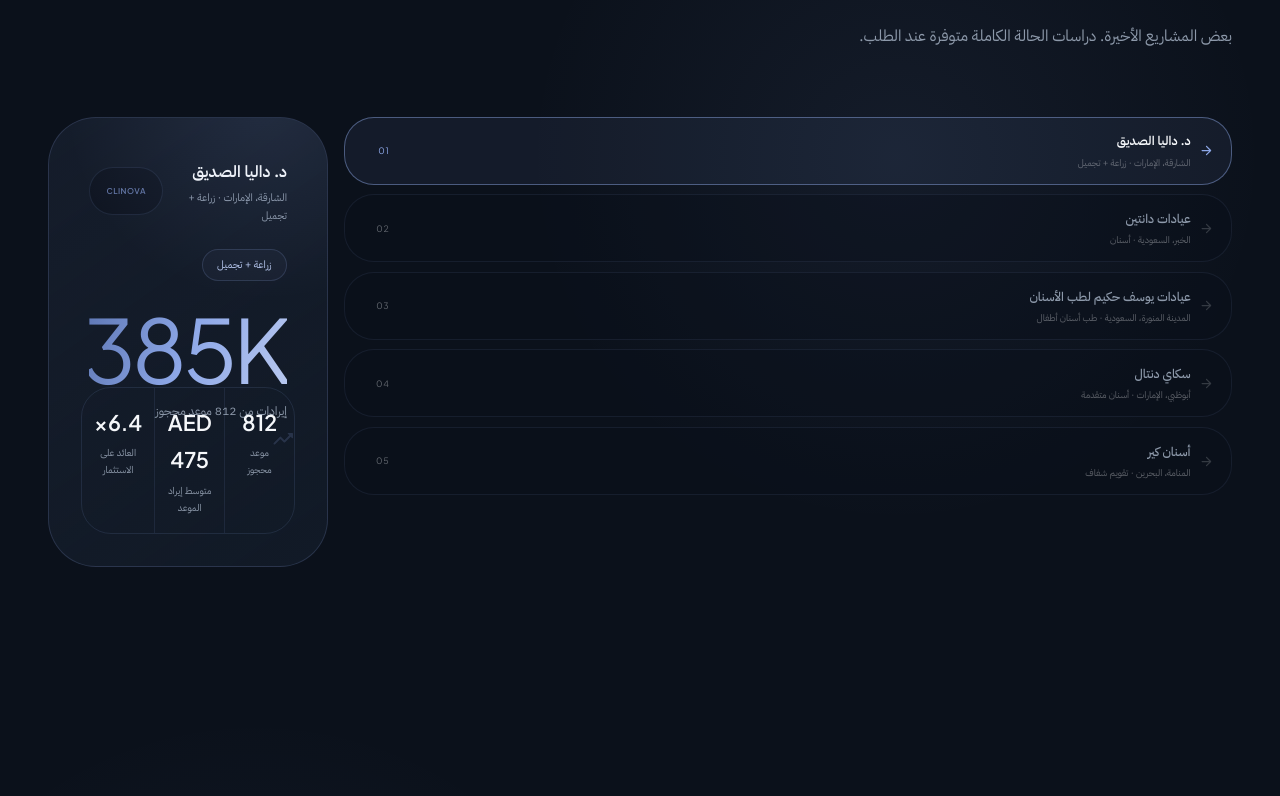
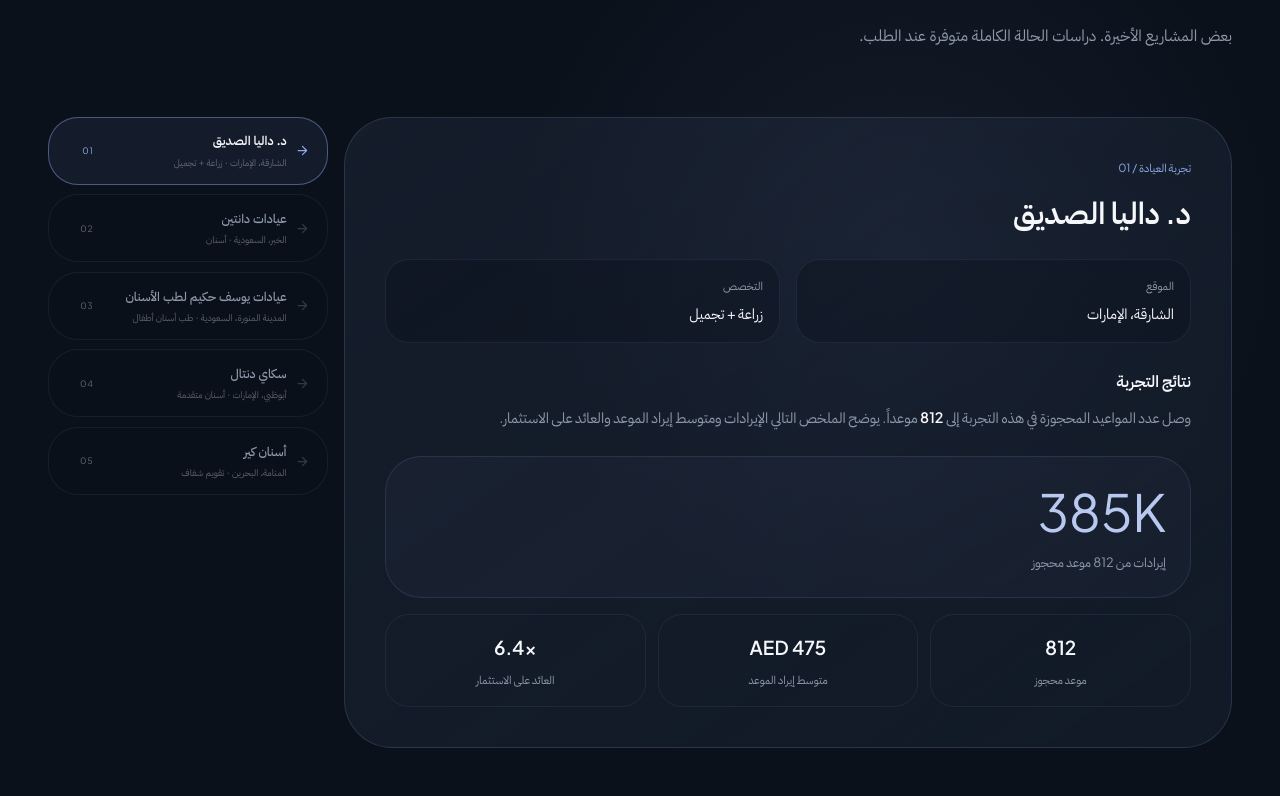
Before and after one commit to ibraham7/clinova, a React (Vite) app: page / in a window 1280 px wide. Shown: the part 7164-7960 px from the top of the page. Built offline with nearby package versions, Linux system fonts and the light colour scheme.

Commit message:
Expand clinic case study details and prepare challenge and solution content

```diff
--- a/src/components/CaseStudiesSection/CaseStudiesSection.tsx
+++ b/src/components/CaseStudiesSection/CaseStudiesSection.tsx
@@ -7,7 +7,6 @@ import {
 } from "@mui/material";
 
 import ArrowBackRoundedIcon from "@mui/icons-material/ArrowBackRounded";
-import TrendingUpRoundedIcon from "@mui/icons-material/TrendingUpRounded";
 
 type CaseStudy = {
     id: string;
@@ -17,6 +16,8 @@ type CaseStudy = {
     specialty: string;
     result: string;
     resultLabel: string;
+    challenge?: string;
+    solution?: string;
     stats: {
         value: string;
         label: string;
@@ -550,359 +551,169 @@ function CaseItem({
    RESULT CARD
 ========================================= */
 
-function ResultCard({
-    caseStudy,
-}: {
-    caseStudy: CaseStudy;
-}) {
+function ResultCard({ caseStudy }: { caseStudy: CaseStudy }) {
+    const bookedAppointments = caseStudy.stats.find(
+        (stat) => stat.label === "موعد محجوز",
+    );
+
     return (
         <Box
+            component="article"
+            aria-label={`تجربة ${caseStudy.name}`}
             sx={{
-                position: "relative",
-
-                minHeight: {
-                    xs: 420,
-                    md: 450,
-                },
-
-                p: {
-                    xs: 3,
-                    sm: 4,
-                    md: 5,
-                },
-
+                order: { xs: 1, lg: 2 },
+                minWidth: 0,
+                p: { xs: 3, sm: 4, md: 5 },
                 borderRadius: 4,
-
-                border:
-                    "1px solid rgba(142,168,232,0.18)",
-
+                border: "1px solid rgba(142,168,232,0.18)",
                 background:
                     "linear-gradient(145deg, rgba(142,168,232,0.08), rgba(21,31,45,0.65))",
-
-                overflow: "hidden",
-
-                direction: "rtl",
-
-                transition:
-                    "border-color 0.3s ease",
-
-                "&::before": {
-                    content: '""',
-
-                    position: "absolute",
-
-                    width: 420,
-                    height: 420,
-
-                    right: -150,
-                    top: -230,
-
-                    borderRadius: "50%",
-
-                    background:
-                        "radial-gradient(circle, rgba(142,168,232,0.12), transparent 68%)",
-
-                    pointerEvents: "none",
-                },
-            }}
-        >
-            {/* =================================
-                HEADER
-            ================================== */}
-
-            <Stack
-                sx={{
-                    flexDirection: "row",
-
-                    alignItems: "center",
-
-                    justifyContent:
-                        "space-between",
-
                 direction: "rtl",
             }}
         >
-                <Box>
             <Typography
                 sx={{
-                            fontFamily:
-                                '"IBM Plex Sans Arabic", sans-serif',
-
-                            fontSize: "1rem",
-
+                    color: "primary.main",
+                    fontSize: "0.7rem",
+                    mb: 1.5,
+                }}
+            >
+                تجربة العيادة / {caseStudy.number}
+            </Typography>
+            <Typography
+                component="h3"
+                sx={{
+                    fontSize: { xs: "1.5rem", md: "1.9rem" },
                     fontWeight: 600,
-
+                    lineHeight: 1.5,
                     color: "text.primary",
                 }}
             >
                 {caseStudy.name}
             </Typography>
 
-                    <Typography
+            <Box
                 sx={{
-                            mt: 0.4,
-
-                            fontFamily:
-                                '"IBM Plex Sans Arabic", sans-serif',
-
-                            fontSize: "0.65rem",
-
-                            color: "text.secondary",
+                    display: "grid",
+                    gridTemplateColumns: { xs: "1fr", sm: "1fr 1fr" },
+                    gap: 2,
+                    my: 3,
                 }}
             >
-                        {caseStudy.location} ·{" "}
-                        {caseStudy.specialty}
+                {[
+                    { label: "الموقع", value: caseStudy.location },
+                    { label: "التخصص", value: caseStudy.specialty },
+                ].map((item) => (
+                    <Box
+                        key={item.label}
+                        sx={{
+                            p: 2,
+                            borderRadius: 2,
+                            backgroundColor: "rgba(11,17,27,0.35)",
+                            border: "1px solid rgba(142,168,232,0.10)",
+                        }}
+                    >
+                        <Typography sx={{ color: "text.secondary", fontSize: "0.7rem", mb: 0.7 }}>
+                            {item.label}
+                        </Typography>
+                        <Typography sx={{ color: "text.primary", fontSize: "0.9rem" }}>
+                            {item.value}
                         </Typography>
                     </Box>
+                ))}
+            </Box>
 
-                {/* Mini logo */}
-                <Box
-                    sx={{
-                        width: 76,
-                        height: 48,
-
-                        display: "flex",
-
-                        alignItems: "center",
-                        justifyContent: "center",
-
-                        borderRadius: 2,
-
-                        border:
-                            "1px solid rgba(142,168,232,0.12)",
-
-                        backgroundColor:
-                            "rgba(11,17,27,0.4)",
-                    }}
-                >
-                    <Typography
-                        sx={{
-                            fontFamily:
-                                '"Plus Jakarta Sans", sans-serif',
-
-                            fontSize: "0.5rem",
-
-                            fontWeight: 600,
-
-                            color:
-                                "rgba(142,168,232,0.65)",
-
-                            letterSpacing:
-                                "0.06em",
-                        }}
-                    >
-                        CLINOVA
+            {[
+                { title: "التحدّي", text: caseStudy.challenge },
+                { title: "كيف ساعدنا العيادة", text: caseStudy.solution },
+            ].map((detail) =>
+                detail.text ? (
+                    <Box key={detail.title} sx={{ mb: 3 }}>
+                        <Typography component="h4" sx={{ fontWeight: 600, mb: 1 }}>
+                            {detail.title}
+                        </Typography>
+                        <Typography sx={{ color: "text.secondary", lineHeight: 2, fontSize: "0.9rem" }}>
+                            {detail.text}
                         </Typography>
                     </Box>
-            </Stack>
+                ) : null,
+            )}
 
-            {/* =================================
-                SPECIALTY BADGE
-            ================================== */}
-
-            <Box
-                sx={{
-                    display: "inline-flex",
-
-                    alignItems: "center",
-
-                    mt: 3,
-
-                    px: 1.8,
-                    py: 0.7,
-
-                    borderRadius: "999px",
-
-                    border:
-                        "1px solid rgba(142,168,232,0.18)",
-
-                    backgroundColor:
-                        "rgba(142,168,232,0.04)",
-                }}
-            >
-                <Typography
-                    sx={{
-                        fontFamily:
-                            '"IBM Plex Sans Arabic", sans-serif',
-
-                        fontSize: "0.65rem",
-
-                        color: "primary.light",
-                    }}
-                >
-                    {caseStudy.specialty}
+            <Typography component="h4" sx={{ fontWeight: 600, mb: 1 }}>
+                نتائج التجربة
             </Typography>
+            {bookedAppointments && (
+                <Typography sx={{ color: "text.secondary", fontSize: "0.9rem", lineHeight: 2 }}>
+                    وصل عدد المواعيد المحجوزة في هذه التجربة إلى{" "}
+                    <Box component="span" sx={{ color: "text.primary", fontWeight: 600 }}>
+                        {bookedAppointments.value}
                     </Box>
-
-            {/* =================================
-                MAIN RESULT
-            ================================== */}
+                    {" "}موعداً. يوضح الملخص التالي الإيرادات ومتوسط إيراد الموعد
+                    والعائد على الاستثمار.
+                </Typography>
+            )}
 
             <Box
                 sx={{
                     mt: 3,
-
-                    textAlign: "right",
+                    p: { xs: 2, sm: 3 },
+                    borderRadius: 3,
+                    border: "1px solid rgba(142,168,232,0.14)",
+                    backgroundColor: "rgba(142,168,232,0.04)",
                 }}
             >
                 <Typography
+                    dir="ltr"
                     sx={{
-                        fontFamily:
-                            '"Plus Jakarta Sans", sans-serif',
-
-                        fontSize: {
-                            xs: "4rem",
-                            sm: "5rem",
-                            md: "5.5rem",
-                        },
-
-                        fontWeight: 400,
-
-                        lineHeight: 1,
-
-                        letterSpacing:
-                            "-0.045em",
-
-                        background:
-                            "linear-gradient(110deg, #5F78B5, #8EA8E8, #B8C8EF)",
-
-                        WebkitBackgroundClip:
-                            "text",
-
-                        WebkitTextFillColor:
-                            "transparent",
-
-                        backgroundClip:
-                            "text",
+                        fontFamily: '"Plus Jakarta Sans", sans-serif',
+                        fontSize: { xs: "2.6rem", md: "3.2rem" },
+                        color: "primary.light",
+                        lineHeight: 1.2,
+                        textAlign: "right",
                     }}
                 >
                     {caseStudy.result}
                 </Typography>
-
-                <Typography
-                    sx={{
-                        mt: 1,
-
-                        fontFamily:
-                            '"IBM Plex Sans Arabic", sans-serif',
-
-                        fontSize: "0.75rem",
-
-                        color: "text.secondary",
-                    }}
-                >
+                <Typography sx={{ mt: 1, color: "text.secondary", fontSize: "0.8rem" }}>
                     {caseStudy.resultLabel}
                 </Typography>
             </Box>
 
-            {/* =================================
-                STATS
-            ================================== */}
-
             <Box
                 sx={{
-                    position: "absolute",
-
-                    left: {
-                        xs: 20,
-                        md: 32,
-                    },
-
-                    right: {
-                        xs: 20,
-                        md: 32,
-                    },
-
-                    bottom: {
-                        xs: 20,
-                        md: 32,
-                    },
-
+                    mt: 2,
                     display: "grid",
-
-                    gridTemplateColumns:
-                        "repeat(3, 1fr)",
-
-                    border:
-                        "1px solid rgba(142,168,232,0.12)",
-
-                    borderRadius: 2.5,
-
-                    overflow: "hidden",
+                    gridTemplateColumns: { xs: "1fr", sm: "repeat(3, minmax(0, 1fr))" },
+                    gap: 1.5,
                 }}
             >
-                {caseStudy.stats.map(
-                    (stat, index) => (
+                {caseStudy.stats.map((stat) => (
                     <Box
                         key={stat.label}
                         sx={{
-                                py: 2,
-
-                                px: 1.5,
-
-                                textAlign:
-                                    "center",
-
-                                borderLeft:
-                                    index !== 2
-                                        ? "1px solid rgba(142,168,232,0.10)"
-                                        : "none",
+                            p: 2,
+                            textAlign: "center",
+                            borderRadius: 2,
+                            border: "1px solid rgba(142,168,232,0.10)",
                         }}
                     >
                         <Typography
+                            dir="ltr"
                             sx={{
-                                    fontFamily:
-                                        '"Plus Jakarta Sans", sans-serif',
-
-                                    fontSize: {
-                                        xs: "1.1rem",
-                                        md: "1.35rem",
-                                    },
-
+                                fontFamily: '"Plus Jakarta Sans", sans-serif',
+                                fontSize: "1.2rem",
                                 fontWeight: 600,
-
-                                    color:
-                                        "text.primary",
+                                color: "text.primary",
                             }}
                         >
                             {stat.value}
                         </Typography>
-
-                            <Typography
-                                sx={{
-                                    mt: 0.5,
-
-                                    fontFamily:
-                                        '"IBM Plex Sans Arabic", sans-serif',
-
-                                    fontSize:
-                                        "0.6rem",
-
-                                    color:
-                                        "text.secondary",
-                                }}
-                            >
+                        <Typography sx={{ mt: 0.7, fontSize: "0.7rem", color: "text.secondary" }}>
                             {stat.label}
                         </Typography>
                     </Box>
-                    ),
-                )}
+                ))}
             </Box>
-
-            {/* Decorative icon */}
-            <TrendingUpRoundedIcon
-                sx={{
-                    position: "absolute",
-
-                    right: 32,
-                    bottom: 115,
-
-                    fontSize: 24,
-
-                    color:
-                        "rgba(142,168,232,0.18)",
-                }}
-            />
         </Box>
     );
 }
```
Lines whose indentation alone changed are shown as unchanged.
